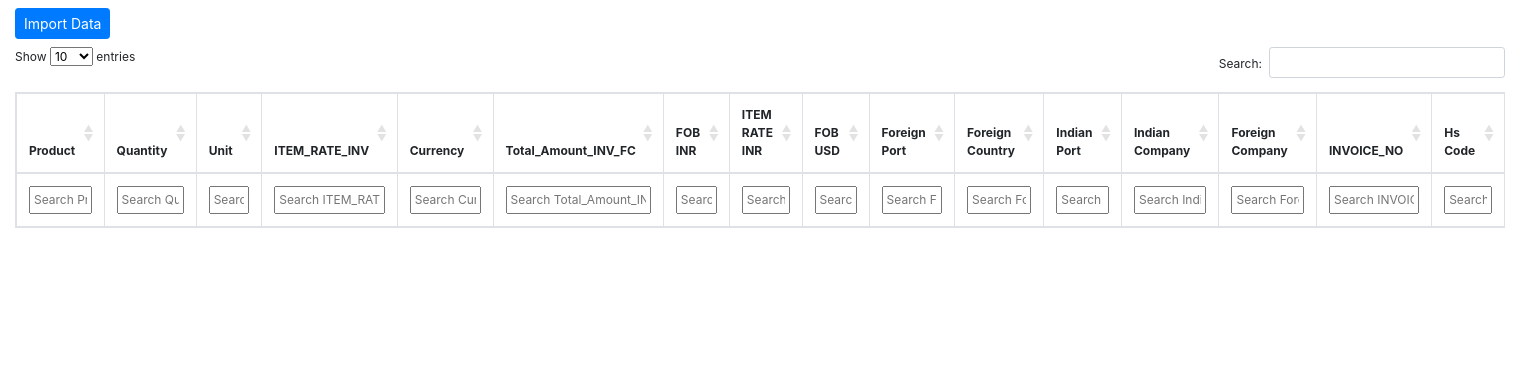
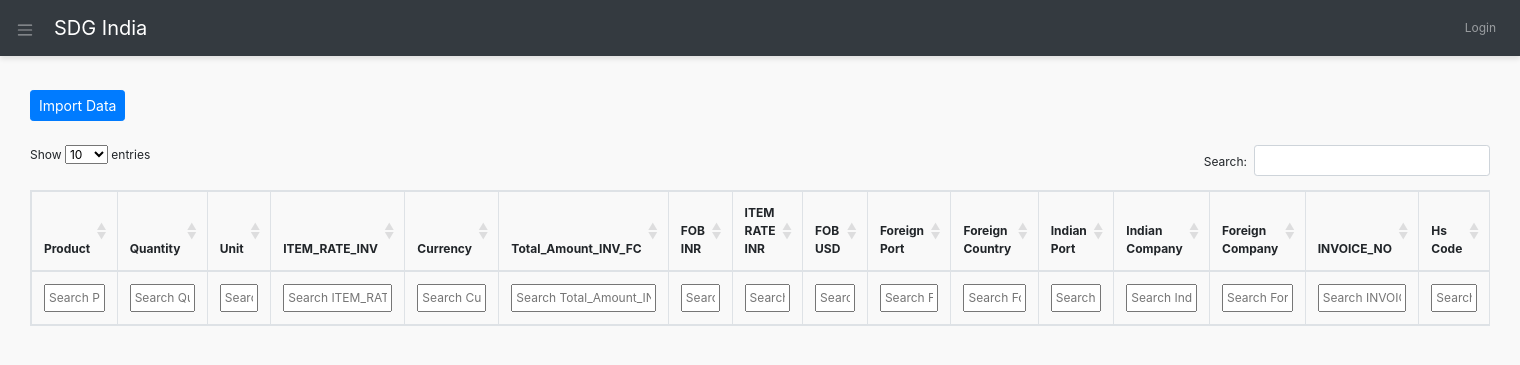
Before and after one commit to varunsak/sdgindia, a Django app: page / in a window 1520 px wide. Shown: the top 365 px of the page. Run offline with Django 3.2, Linux system fonts and the light colour scheme; lists and menus that the app fills with data are empty; some libraries are stand-ins or nearby versions.

Commit message:
UI Improvements.

```diff
--- a/portdata/static/portdata/css/style.css
+++ b/portdata/static/portdata/css/style.css
@@ -1,5 +1,64 @@
 body {
     font-size: 12px;
+    background: #f9f9f9;
+}
+
+#wrapper {
+   padding: 90px 15px;
+}
+
+.navbar-expand-lg .navbar-nav.side-nav {
+   flex-direction: column;
+}
+
+.card {
+   margin-bottom: 15px;
+   border-radius: 0;
+   box-shadow: 0 3px 5px rgba(0, 0, 0, .1);
+}
+
+.header-top {
+   box-shadow: 0 3px 5px rgba(0, 0, 0, .1)
+}
+
+.leftmenutrigger {
+   display: none
+}
+
+@media(min-width:992px) {
+   .leftmenutrigger {
+      display: block;
+      display: block;
+      margin: 7px 20px 4px 0;
+      cursor: pointer;
+   }
+   #wrapper {
+      padding: 90px 15px 15px 15px;
+   }
+   .navbar-nav.side-nav.open {
+      left: 0;
+   }
+   .navbar-nav.side-nav {
+      background: #585f66;
+      box-shadow: 2px 1px 2px rgba(0, 0, 0, .1);
+      position: fixed;
+      top: 56px;
+      flex-direction: column!important;
+      left: -220px;
+      width: 200px;
+      overflow-y: auto;
+      bottom: 0;
+      overflow-x: hidden;
+      padding-bottom: 40px
+   }
+}
+
+.animate {
+   -webkit-transition: all .3s ease-in-out;
+   -moz-transition: all .3s ease-in-out;
+   -o-transition: all .3s ease-in-out;
+   -ms-transition: all .3s ease-in-out;
+   transition: all .3s ease-in-out
 }
 
 tfoot {
--- a/portdata/static/portdata/js/portdata.js
+++ b/portdata/static/portdata/js/portdata.js
@@ -1,4 +1,9 @@
 $(document).ready( function () {
+    $('.leftmenutrigger').on('click', function(e) {
+     $('.side-nav').toggleClass("open");
+     e.preventDefault();
+    });
+
     $('#datatable tfoot th').each( function () {
         var title = $(this).text();
         $(this).html( '<input type="text" placeholder="Search '+title+'" />' );
--- a/portdata/templates/portdata/base.html
+++ b/portdata/templates/portdata/base.html
@@ -12,6 +12,35 @@
     <title>SDG India</title>
   </head>
   <body>
+    <div id="wrapper" class="animate">
+       <nav class="navbar header-top fixed-top navbar-expand-lg  navbar-dark bg-dark">
+          <span class="navbar-toggler-icon leftmenutrigger"></span>
+          <a class="navbar-brand" href="#">SDG India</a>
+          <button class="navbar-toggler" type="button" data-toggle="collapse" data-target="#navbarText" aria-controls="navbarText"
+             aria-expanded="false" aria-label="Toggle navigation">
+          <span class="navbar-toggler-icon"></span>
+          </button>
+          <div class="collapse navbar-collapse" id="navbarText">
+             <ul class="navbar-nav animate side-nav">
+                <li class="nav-item">
+                   <a class="nav-link" href="#">Home
+                   <span class="sr-only">(current)</span>
+                   </a>
+                </li>
+                <li class="nav-item">
+                   <a class="nav-link" href="#">Administration</a>
+                </li>
+             </ul>
+             <ul class="navbar-nav ml-md-auto d-md-flex">
+                <li class="nav-item">
+                   <a class="nav-link" href="#">Login
+                   <span class="sr-only">(current)</span>
+                   </a>
+                </li>
+             </ul>
+          </div>
+       </nav>
+       <div class="container-fluid">
            {% if messages %}
             <div class="messages" style="list-style: none;">
                 {% for message in messages %}
@@ -21,15 +50,12 @@
                 {% endfor %}
             </div>
             {% endif %}
-
-    <div class="container-fluid">
-    <!-- Content here -->
-
            {% block content %}
            {% endblock %}
        </div>
+    </div>
 
-    <!-- Optional JavaScript -->
+
 
     <!-- jQuery first, then Popper.js, then Bootstrap JS -->
     <script src="https://code.jquery.com/jquery-3.3.1.min.js" integrity="sha256-FgpCb/KJQlLNfOu91ta32o/NMZxltwRo8QtmkMRdAu8=" crossorigin="anonymous"></script>
--- a/portdata/templates/portdata/index.html
+++ b/portdata/templates/portdata/index.html
@@ -2,7 +2,7 @@
 
 {% block content %}
 <!-- Button trigger modal -->
-<div class="mt-2">
+<div>
     <button type="button" class="btn btn-primary btn-sm" data-toggle="modal" data-target="#fileUpload">Import Data</button>
 </div>
 
@@ -29,7 +29,7 @@
   </div>
 </div>
 
-<div class="mt-2">
+<div class="mt-4">
     <table id="datatable" class="table table-striped table-bordered" data-server-side="true" data-ajax="/api/data/?format=datatables">
         <thead>
             <tr>
```
Lines whose indentation alone changed are shown as unchanged.
